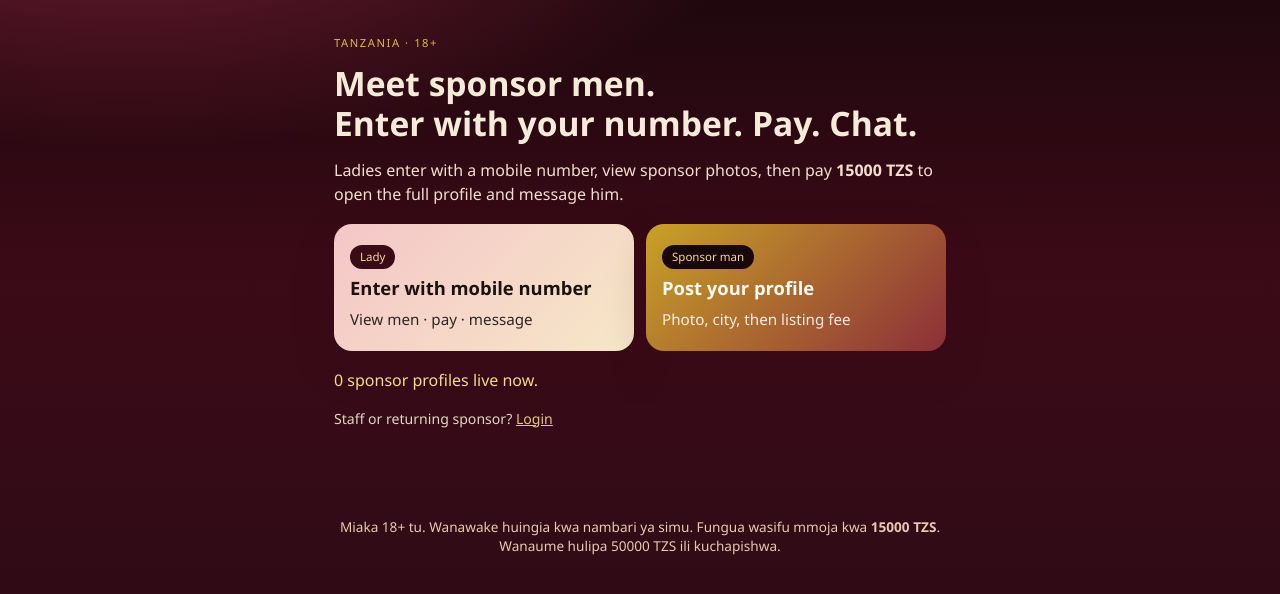
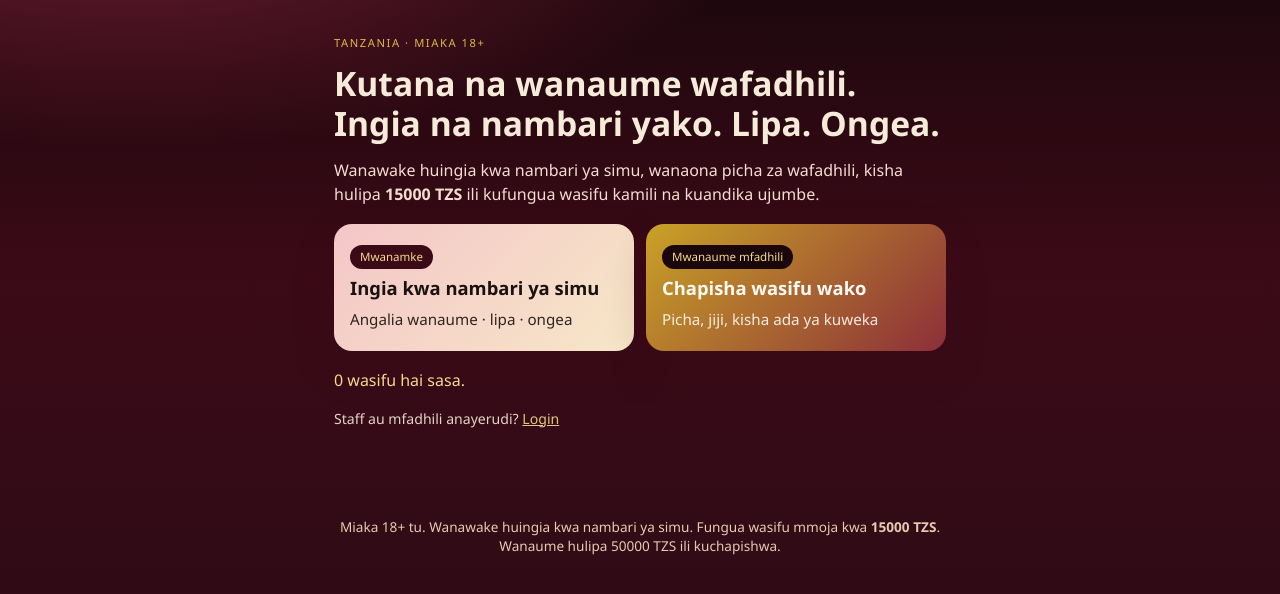
Before and after one commit to kengodhil/sponsa, a Django app: page / in a window 1280 px wide. Shown: the part 47-641 px from the top of the page. Run offline with Django 5.2, Linux system fonts and the light colour scheme.

Commit message:
Translate home page to Swahili

```diff
--- a/frontend/templates/pages/home.html
+++ b/frontend/templates/pages/home.html
@@ -1,30 +1,30 @@
 {% extends "base.html" %}
-{% block title %}Home{% endblock %}
+{% block title %}Nyumbani{% endblock %}
 {% block body_class %}home{% endblock %}
 {% block content %}
 <section class="hero">
-  <p class="kicker">Tanzania · 18+</p>
-  <h1>Meet sponsor men.<br>Enter with your number. Pay. Chat.</h1>
-  <p class="lead">Ladies enter with a mobile number, view sponsor photos, then pay <strong>{{ unlock_fee|floatformat:0 }} TZS</strong> to open the full profile and message him.</p>
+  <p class="kicker">Tanzania · Miaka 18+</p>
+  <h1>Kutana na wanaume wafadhili.<br>Ingia na nambari yako. Lipa. Ongea.</h1>
+  <p class="lead">Wanawake huingia kwa nambari ya simu, wanaona picha za wafadhili, kisha hulipa <strong>{{ unlock_fee|floatformat:0 }} TZS</strong> ili kufungua wasifu kamili na kuandika ujumbe.</p>
   <div class="choice-grid">
     <a class="choice choice-lady" href="{% url 'accounts:join_lady' %}">
-      <span class="choice-tag">Lady</span>
-      <strong>Enter with mobile number</strong>
-      <em>View men · pay · message</em>
+      <span class="choice-tag">Mwanamke</span>
+      <strong>Ingia kwa nambari ya simu</strong>
+      <em>Angalia wanaume · lipa · ongea</em>
     </a>
     <a class="choice choice-man" href="{% url 'accounts:join_sponsor' %}">
-      <span class="choice-tag">Sponsor man</span>
-      <strong>Post your profile</strong>
-      <em>Photo, city, then listing fee</em>
+      <span class="choice-tag">Mwanaume mfadhili</span>
+      <strong>Chapisha wasifu wako</strong>
+      <em>Picha, jiji, kisha ada ya kuweka</em>
     </a>
   </div>
-  <p class="meta">{{ live_count }} sponsor {{ live_count|pluralize:"profile,profiles" }} live now.</p>
-  <p class="tiny">Staff or returning sponsor? <a href="{% url 'accounts:login' %}">Login</a></p>
+  <p class="meta">{{ live_count }} wasifu {{ live_count|pluralize:"hai,hai" }} sasa.</p>
+  <p class="tiny">Staff au mfadhili anayerudi? <a href="{% url 'accounts:login' %}">Login</a></p>
 </section>
 
 {% if featured %}
 <section>
-  <h2>Live now</h2>
+  <h2>Wanaoonekana sasa</h2>
   <div class="man-grid">
     {% for profile in featured %}
       <article class="man-card" style="--accent: {{ profile.accent }}">
@@ -33,9 +33,9 @@
           <div class="avatar" hidden>{{ profile.initials }}</div>
         </div>
         <h2>{{ profile.public_name }}</h2>
-        <p class="chips"><span>{{ profile.age }} yrs</span><span>{{ profile.city }}</span></p>
+        <p class="chips"><span>{{ profile.age }} miaka</span><span>{{ profile.city }}</span></p>
         <p>{{ profile.teaser }}</p>
-        <a class="btn btn-gold" href="{% url 'accounts:join_lady' %}">Enter to view</a>
+        <a class="btn btn-gold" href="{% url 'accounts:join_lady' %}">Ingia kuona</a>
       </article>
     {% endfor %}
   </div>
```
